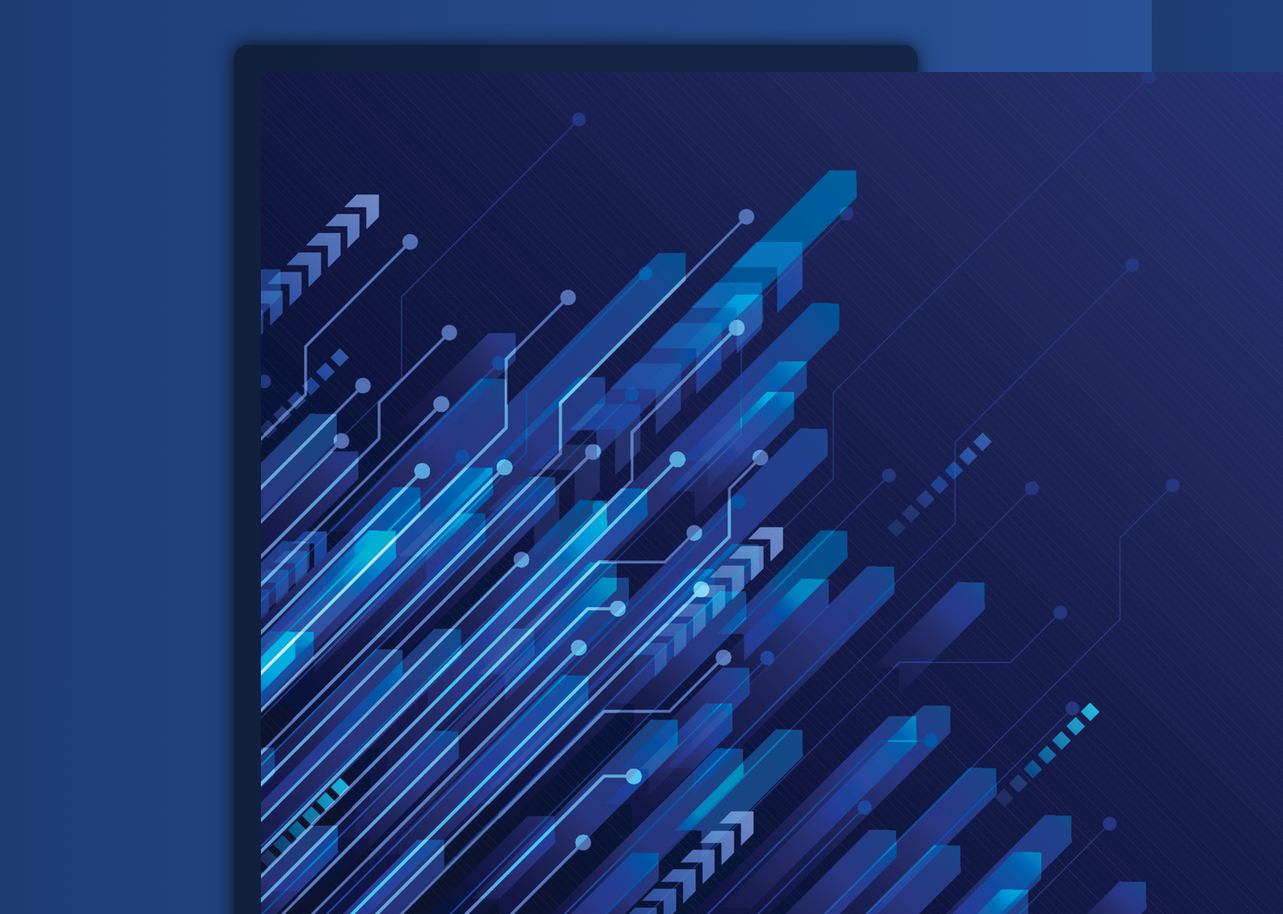
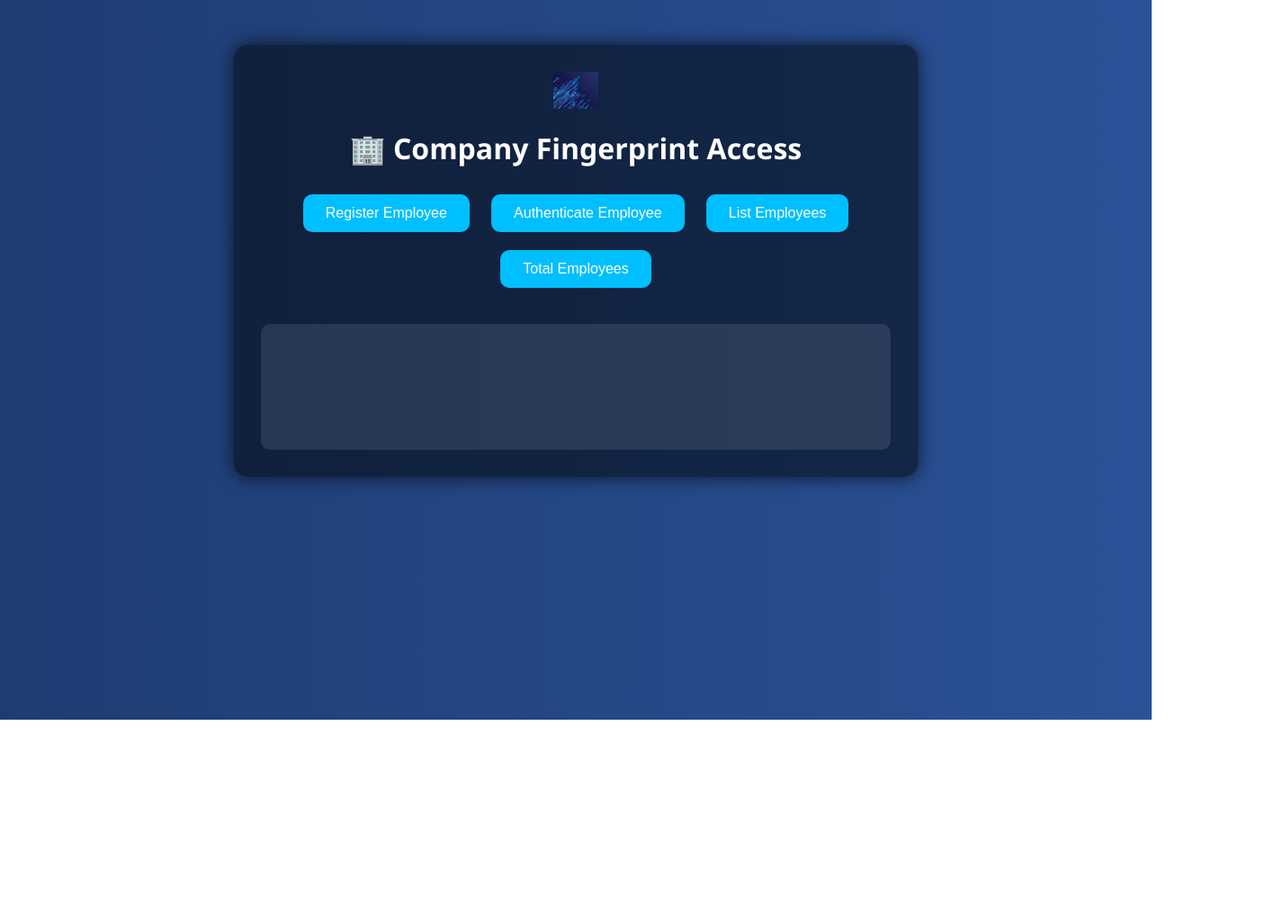
Before and after one commit to deepigu/Fingerprint-, a plain HTML site: page index.html in a window 1280 px wide. Shown: the top 1016 px of the page at 90% size, 1426 px wide, since content can reach past the window. After the commit the page ends 800 px from the top, so only its background shows below. Drawn offline with Linux system fonts and the light colour scheme.

Commit message:
Refactor style1.css and add company logo style

```diff
--- a/style1.css
+++ b/style1.css
@@ -16,6 +16,13 @@ body {
     border-radius: 15px;
     box-shadow: 0 0 20px rgba(0,0,0,0.7);
 }
+.company-logo {
+    width: 50px;
+    height: auto;
+    display: block;
+    margin: 0 auto 10px auto;
+}
+
 
 h1 {
     font-size: 2em;
```
